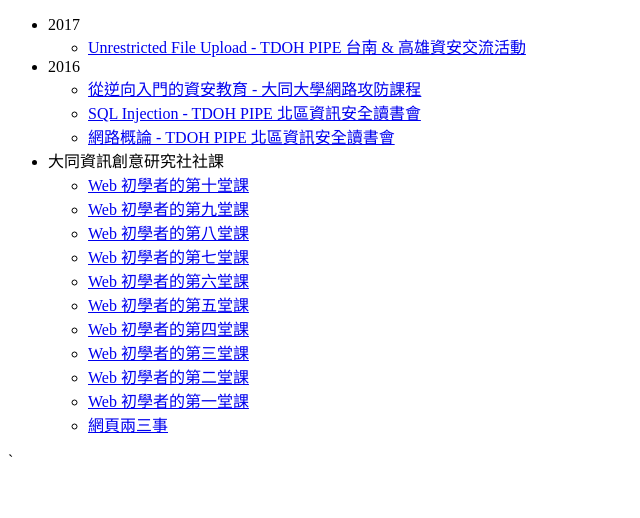
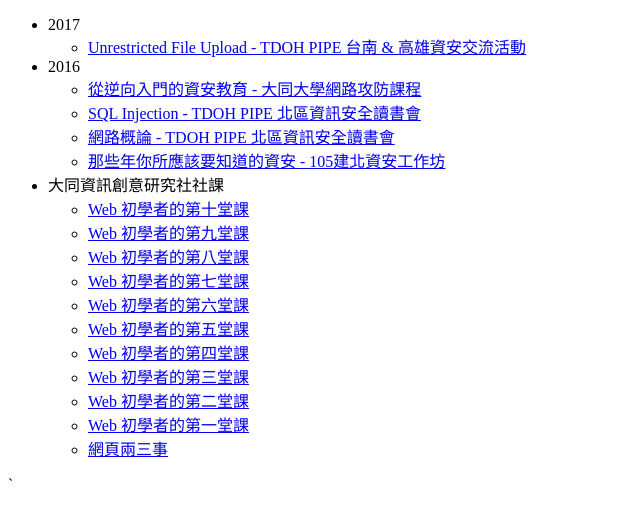
Before and after one commit to knowlet/slides, a plain HTML site: page index.html in a window 1280 px wide. Shown: the whole page, without its empty margins (0-640 px from the left). Drawn offline with Linux system fonts and the light colour scheme.

Commit message:
Add slide

```diff
--- a/index.html
+++ b/index.html
@@ -23,6 +23,9 @@
             <li>
                 <a href="https://slides.com/knowlet/tdoh-pipe">網路概論 - TDOH PIPE 北區資訊安全讀書會</a>
             </li>
+            <li>
+                <a href="105建北資安工作坊.pdf">那些年你所應該要知道的資安 - 105建北資安工作坊</a>
+            </li>
         </ul>
         <li>大同資訊創意研究社社課</li>
         <ul>
```
Also changed, not shown: 1 other file.
